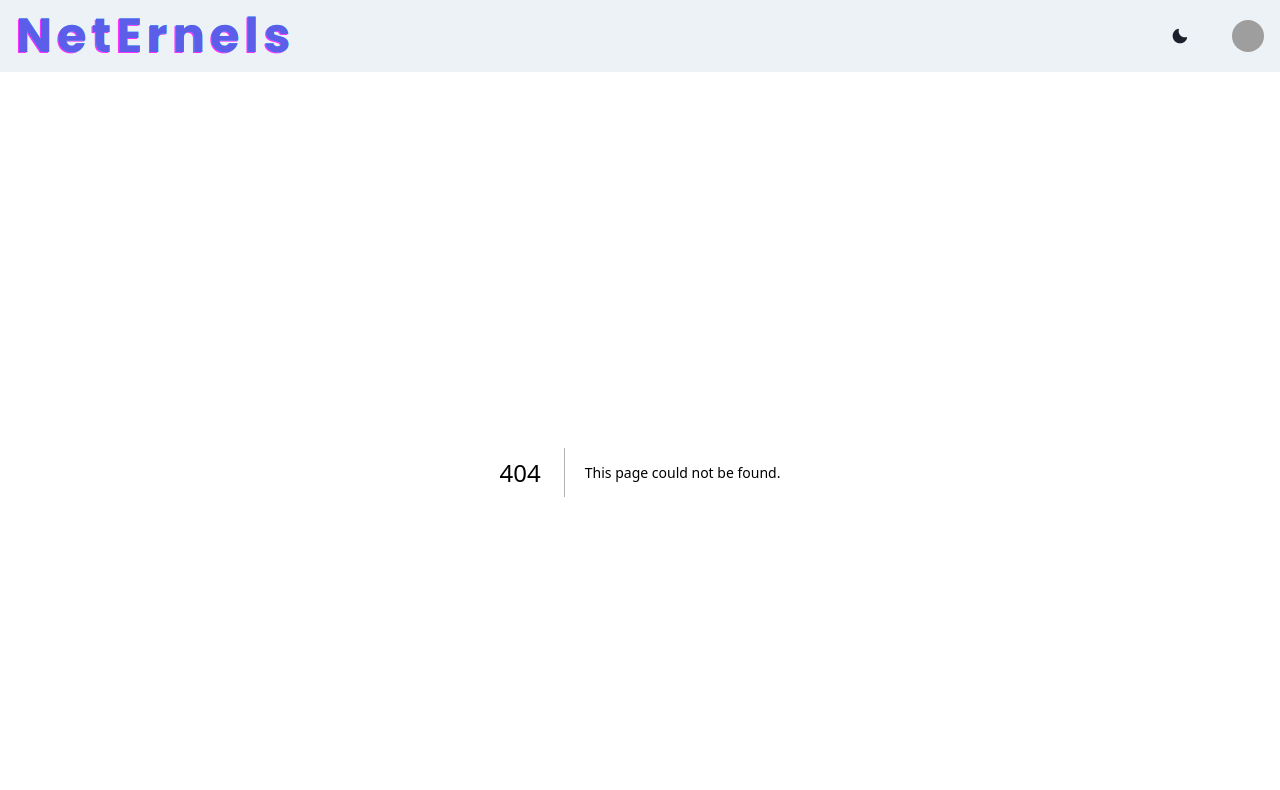
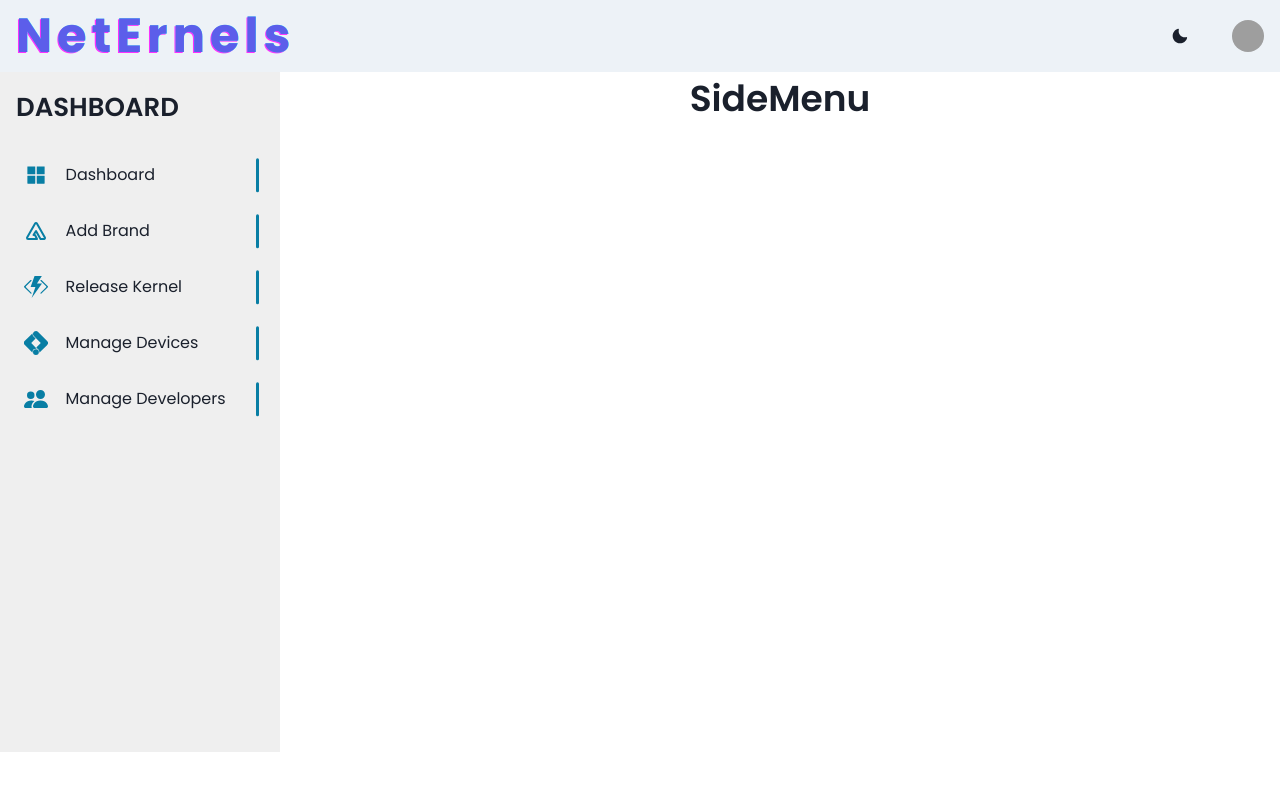
Before and after one commit to rubel-sh/neternels-client, a Next.js app: page /dashboard in a window 1280 px wide. Before the commit this address had no page. Shown: the top 790 px of the page. Built offline with nearby package versions, Linux system fonts and the light colour scheme; grey boxes are pictures that could not be loaded.

Commit message:
[added] simple dashboard

```diff
--- a/assests/svg/HeroBackgroundSvg.js
+++ b/assests/svg/HeroBackgroundSvg.js
@@ -2,13 +2,12 @@ import { Box } from "@chakra-ui/react";
 import React from "react";
 
 const HeroBackgroundSvg = ({ color }) => {
-    console.log(color);
     return (
         <svg xmlns="http://www.w3.org/2000/svg" viewBox="0 0 1440 320">
             <Box
                 as="path"
                 fill={color}
-                fill-opacity="1"
+                fillOpacity="1"
                 d="M0,224L30,213.3C60,203,120,181,180,186.7C240,192,300,224,360,208C420,192,480,128,540,112C600,96,660,128,720,144C780,160,840,160,900,170.7C960,181,1020,203,1080,186.7C1140,171,1200,117,1260,101.3C1320,85,1380,107,1410,117.3L1440,128L1440,320L1410,320C1380,320,1320,320,1260,320C1200,320,1140,320,1080,320C1020,320,960,320,900,320C840,320,780,320,720,320C660,320,600,320,540,320C480,320,420,320,360,320C300,320,240,320,180,320C120,320,60,320,30,320L0,320Z"
             ></Box>
         </svg>
--- /dev/null
+++ b/components/Layout/DashboardLayout.js
@@ -0,0 +1,23 @@
+import { Box, GridItem, SimpleGrid, Text } from "@chakra-ui/react";
+import React from "react";
+import DashboardSidebar from "./DashboardSidebar";
+
+const DashboardLayout = () => {
+    return (
+        <SimpleGrid gridTemplateColumns="280px 1fr" h={"full"}>
+            {/* 2ta column hobe */}
+            {/* left sidebar */}
+            {/* right dynamic content */}
+            <GridItem>
+                <DashboardSidebar />
+            </GridItem>
+            <GridItem>
+                <Text fontSize={"4xl"} fontWeight={600} textAlign="center">
+                    SideMenu
+                </Text>
+            </GridItem>
+        </SimpleGrid>
+    );
+};
+
+export default DashboardLayout;
--- /dev/null
+++ b/components/Layout/DashboardSidebar.js
@@ -0,0 +1,52 @@
+import { Box, Flex, Text, VStack } from "@chakra-ui/react";
+import React from "react";
+import { AiFillAppstore } from "react-icons/ai";
+import { TbBrandAdobe } from "react-icons/tb";
+import { BsFillPeopleFill } from "react-icons/bs";
+import { SiAzurefunctions, SiGoogletagmanager } from "react-icons/si";
+
+import DashboardSidebarItem from "../ui/dashboardlayout/DashboardSidebarItem";
+
+const DashboardSidebar = () => {
+    const navLinks = [
+        {
+            icon: <AiFillAppstore />,
+            title: "Dashboard",
+            url: "/dashboard/dashboard",
+        },
+        {
+            icon: <TbBrandAdobe />,
+            title: "Add Brand",
+            url: "/dashboard/addbrand",
+        },
+        {
+            icon: <SiAzurefunctions />,
+            title: "Release Kernel",
+            url: "/dashboard/releasekernel",
+        },
+        {
+            icon: <SiGoogletagmanager />,
+            title: "Manage Devices",
+            url: "/dashboard/managedevices",
+        },
+        {
+            icon: <BsFillPeopleFill />,
+            title: "Manage Developers",
+            url: "/dashboard/managedevs",
+        },
+    ];
+    return (
+        <Box bg={"#0A0A0A10"} minH="85vh" p="1rem">
+            <Text fontSize={26} fontWeight={600}>
+                DASHBOARD
+            </Text>
+            <Flex flexDirection={"column"} mt="5">
+                {navLinks.map((link) => (
+                    <DashboardSidebarItem key={link.url} link={link} />
+                ))}
+            </Flex>
+        </Box>
+    );
+};
+
+export default DashboardSidebar;
--- /dev/null
+++ b/components/ui/dashboardlayout/DashboardSidebarItem.js
@@ -0,0 +1,45 @@
+import useColors from "@/hooks/useColors";
+import { Box, HStack, Text } from "@chakra-ui/react";
+import { motion } from "framer-motion";
+import Link from "next/link";
+import React from "react";
+
+const DashboardSidebarItem = ({ link }) => {
+    const { icon, title, url } = link;
+    return (
+        <Link href={url}>
+            <Box
+                cursor="pointer"
+                as={motion.div}
+                whileHover={{ scale: 1.05, backgroundColor: "#087DA431" }}
+                whileTap={{ scale: 0.95 }}
+                w="full"
+                gap="1.1rem"
+                display="flex"
+                alignItems="center"
+                py="4"
+                px="2"
+                mt={0}
+                position="relative"
+                _after={{
+                    content: '""',
+                    position: "absolute",
+                    top: "50%",
+                    right: "5px",
+                    transform: "translateY(-50%)",
+                    height: "60%",
+                    width: "3px",
+                    bg: useColors().primaryColor,
+                    rounded: "lg",
+                }}
+            >
+                <Box fontSize="2xl" textColor={useColors().primaryColor}>
+                    {icon}
+                </Box>
+                <Text>{title}</Text>
+            </Box>
+        </Link>
+    );
+};
+
+export default DashboardSidebarItem;
--- /dev/null
+++ b/pages/dashboard/index.js
@@ -0,0 +1,8 @@
+import DashboardLayout from "@/components/Layout/DashboardLayout";
+import React from "react";
+
+const index = () => {
+    return <DashboardLayout />;
+};
+
+export default index;
```
Also changed, not shown: assests/svg/AmongusSvg.js (added, +34 -0 lines), pages/dashboard/addbrand/index.js (added, +7 -0 lines), pages/dashboard/managedevices/index.js (added, +7 -0 lines), pages/dashboard/managedevs/index.js (added, +7 -0 lines), pages/dashboard/releasekernel/index.js (added, +7 -0 lines).
